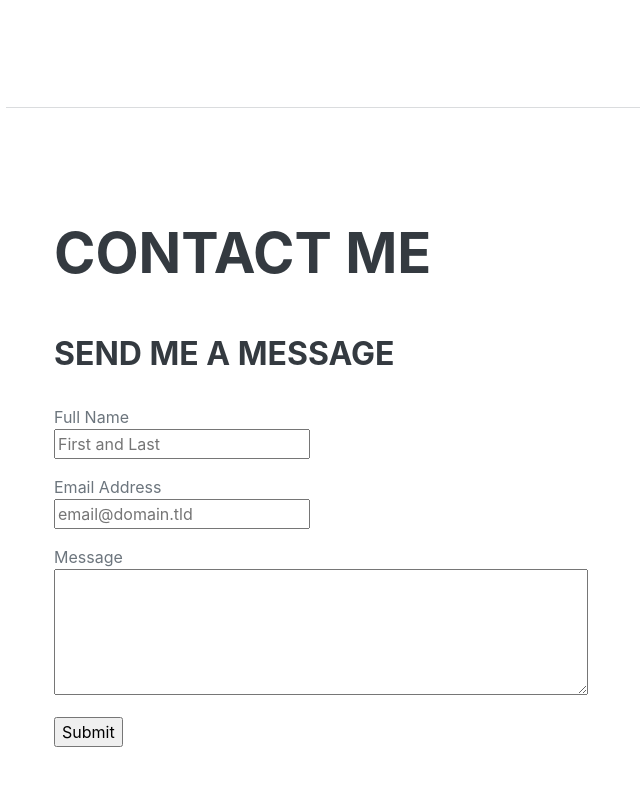
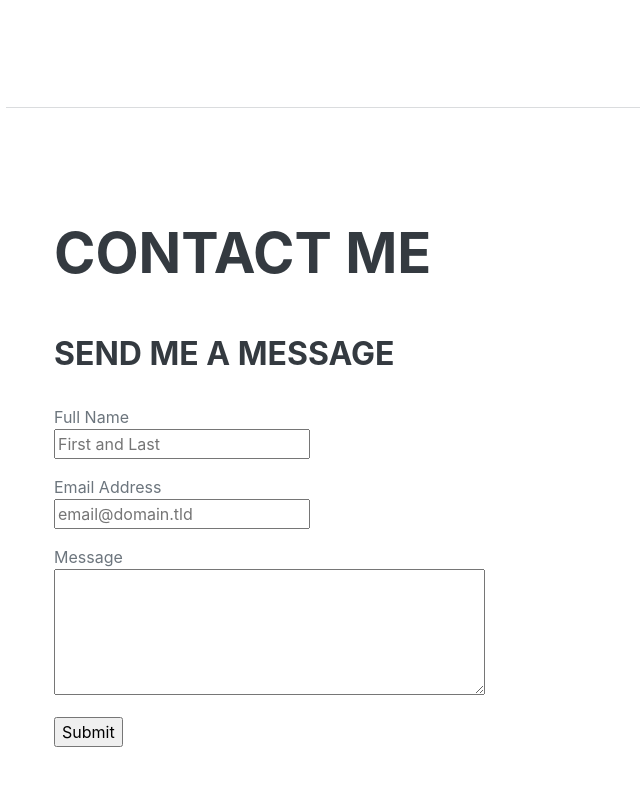
Before and after one commit to Blr24/Website_Project_Spring_2022, a plain HTML site: page index.html in a window 1280 px wide. Shown: the part 4290-5075 px from the top of the page, without its empty margins (266-906 px from the left). Drawn offline with nearby package versions, Linux system fonts and the light colour scheme; a web font is replaced by a local one.

Commit message:
text area width update

```diff
--- a/index.html
+++ b/index.html
@@ -357,7 +357,7 @@
                             </p>
                             <p>
                                 <div class="col-8"><label for="message">Message</label></div>
-                                <textarea rows="5" cols="50" name="message" id="message" placeholder="" required=""></textarea>
+                                <textarea rows="5" cols="40" name="message" id="message" placeholder="" required=""></textarea>
                                 <input type="hidden" name="_subject" id="email-subject" value="Contact Form Submission">
                             </p>
                         </fieldset>
```
